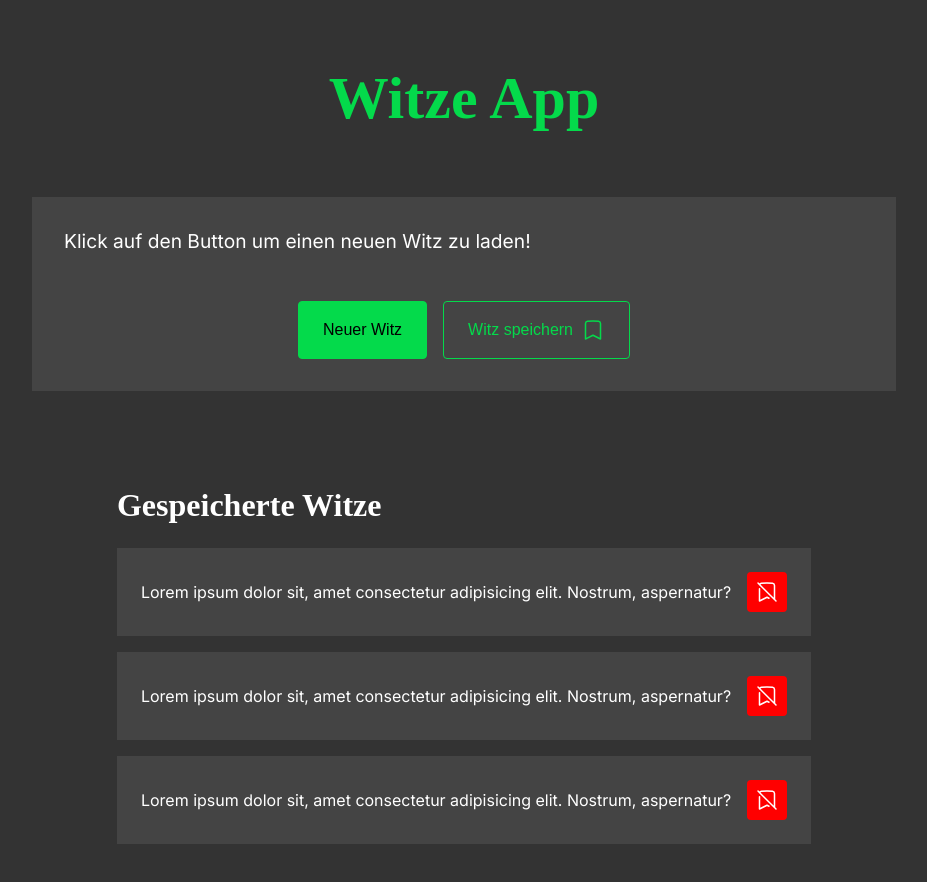
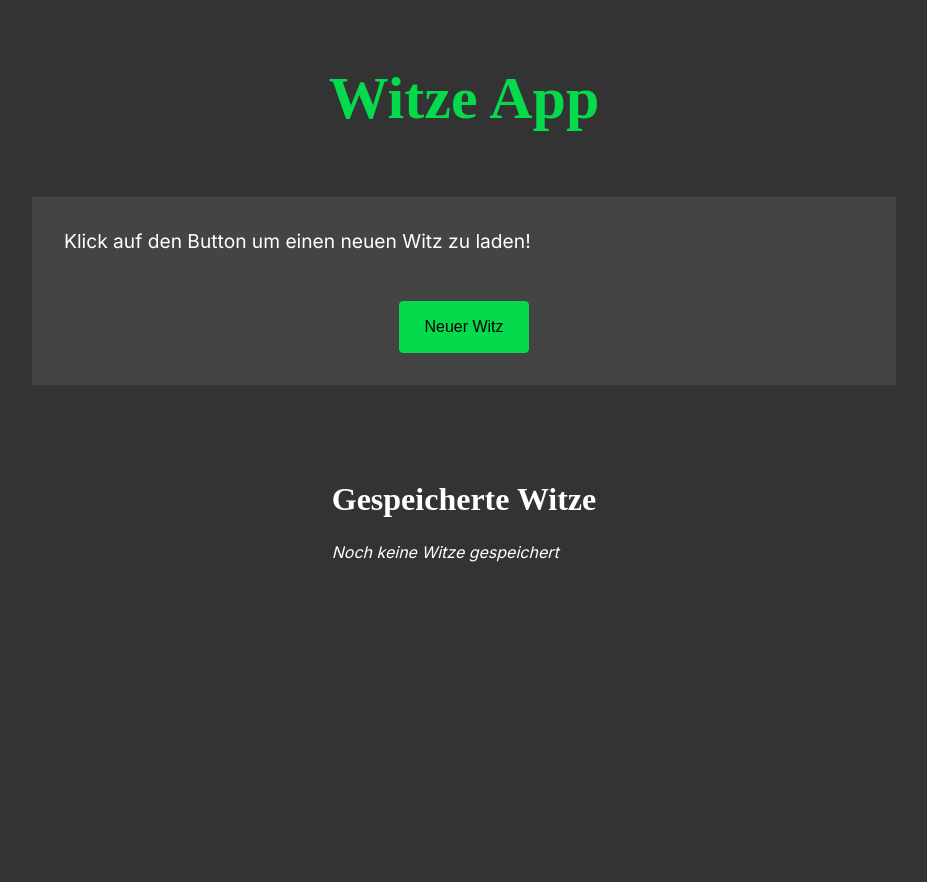
Before and after one commit to harmsi79/witze-app, a website built with Vite: page index.html in a window 1280 px wide. Shown: the whole page, without its empty margins (176-1103 px from the left). After the commit the page ends 800 px from the top, so only its background shows below. Built offline with nearby package versions, Linux system fonts and the light colour scheme; a web font is replaced by a local one.

Commit message:
add save and remove

```diff
--- a/index.html
+++ b/index.html
@@ -15,7 +15,7 @@
         </p>
         <div class="current-joke__actions">
           <button class="current-joke__generate">Neuer Witz</button>
-          <button class="current-joke__save">
+          <button class="current-joke__save current-joke__save--disabled">
             <span>Witz speichern</span>
             <svg
               xmlns="http://www.w3.org/2000/svg"
@@ -36,74 +36,7 @@
       </div>
       <div class="saved-jokes">
         <h2 class="saved-jokes__heading">Gespeicherte Witze</h2>
-        <div class="saved-jokes__list">
-          <div class="saved-joke">
-            <div class="saved-joke__text">
-              Lorem ipsum dolor sit, amet consectetur adipisicing elit. Nostrum,
-              aspernatur?
-            </div>
-            <button class="saved-joke__remove">
-              <svg
-                xmlns="http://www.w3.org/2000/svg"
-                fill="none"
-                viewBox="0 0 24 24"
-                stroke-width="1.5"
-                stroke="currentColor"
-                class="saved-joke__remove-icon"
-              >
-                <path
-                  stroke-linecap="round"
-                  stroke-linejoin="round"
-                  d="m3 3 1.664 1.664M21 21l-1.5-1.5m-5.485-1.242L12 17.25 4.5 21V8.742m.164-4.078a2.15 2.15 0 0 1 1.743-1.342 48.507 48.507 0 0 1 11.186 0c1.1.128 1.907 1.077 1.907 2.185V19.5M4.664 4.664 19.5 19.5"
-                />
-              </svg>
-            </button>
-          </div>
-          <div class="saved-joke">
-            <div class="saved-joke__text">
-              Lorem ipsum dolor sit, amet consectetur adipisicing elit. Nostrum,
-              aspernatur?
-            </div>
-            <button class="saved-joke__remove">
-              <svg
-                xmlns="http://www.w3.org/2000/svg"
-                fill="none"
-                viewBox="0 0 24 24"
-                stroke-width="1.5"
-                stroke="currentColor"
-                class="saved-joke__remove-icon"
-              >
-                <path
-                  stroke-linecap="round"
-                  stroke-linejoin="round"
-                  d="m3 3 1.664 1.664M21 21l-1.5-1.5m-5.485-1.242L12 17.25 4.5 21V8.742m.164-4.078a2.15 2.15 0 0 1 1.743-1.342 48.507 48.507 0 0 1 11.186 0c1.1.128 1.907 1.077 1.907 2.185V19.5M4.664 4.664 19.5 19.5"
-                />
-              </svg>
-            </button>
-          </div>
-          <div class="saved-joke">
-            <div class="saved-joke__text">
-              Lorem ipsum dolor sit, amet consectetur adipisicing elit. Nostrum,
-              aspernatur?
-            </div>
-            <button class="saved-joke__remove">
-              <svg
-                xmlns="http://www.w3.org/2000/svg"
-                fill="none"
-                viewBox="0 0 24 24"
-                stroke-width="1.5"
-                stroke="currentColor"
-                class="saved-joke__remove-icon"
-              >
-                <path
-                  stroke-linecap="round"
-                  stroke-linejoin="round"
-                  d="m3 3 1.664 1.664M21 21l-1.5-1.5m-5.485-1.242L12 17.25 4.5 21V8.742m.164-4.078a2.15 2.15 0 0 1 1.743-1.342 48.507 48.507 0 0 1 11.186 0c1.1.128 1.907 1.077 1.907 2.185V19.5M4.664 4.664 19.5 19.5"
-                />
-              </svg>
-            </button>
-          </div>
-        </div>
+        <div class="saved-jokes__list"></div>
       </div>
     </div>
     <script type="module" src="/main.js"></script>
--- a/main.js
+++ b/main.js
@@ -1,13 +1,75 @@
 import { fetchJoke } from "./fetch";
+import { getSavedJokes, removeJoke, saveJoke } from "./save";
 import "./styles/main.scss";
 
 const currentJokeEl = document.querySelector(".current-joke__text");
 const loadNewJokeBtn = document.querySelector(".current-joke__generate");
+const saveJokeBtn = document.querySelector(".current-joke__save");
+const savedJokesListEl = document.querySelector(".saved-jokes__list");
+
+let currentJoke = "";
 
 async function loadNewJoke() {
   const joke = await fetchJoke();
 
+  if (!currentJoke) {
+    saveJokeBtn.classList.remove("current-joke__save--disabled");
+  }
+
+  currentJoke = joke;
   currentJokeEl.innerText = joke;
 }
 
+function saveCurrentJoke() {
+  if (currentJoke) {
+    saveJoke(currentJoke);
+    renderSavedJokes();
+  }
+}
+
+function removeSavedJoke(index) {
+  removeJoke(index);
+  renderSavedJokes();
+}
+
+window.removeSavedJoke = removeSavedJoke;
+
+function renderSavedJokes() {
+  const savedJokes = getSavedJokes();
+
+  let html = "";
+
+  savedJokes.forEach((joke, index) => {
+    html += `<div class="saved-joke">
+            <div class="saved-joke__text">
+              ${joke}
+            </div>
+            <button class="saved-joke__remove" onclick="removeSavedJoke(${index})">
+              <svg
+                xmlns="http://www.w3.org/2000/svg"
+                fill="none"
+                viewBox="0 0 24 24"
+                stroke-width="1.5"
+                stroke="currentColor"
+                class="saved-joke__remove-icon"
+              >
+                <path
+                  stroke-linecap="round"
+                  stroke-linejoin="round"
+                  d="m3 3 1.664 1.664M21 21l-1.5-1.5m-5.485-1.242L12 17.25 4.5 21V8.742m.164-4.078a2.15 2.15 0 0 1 1.743-1.342 48.507 48.507 0 0 1 11.186 0c1.1.128 1.907 1.077 1.907 2.185V19.5M4.664 4.664 19.5 19.5"
+                />
+              </svg>
+            </button>
+          </div>`;
+  });
+
+  if (!html) {
+    html = "<em>Noch keine Witze gespeichert</em>";
+  }
+  savedJokesListEl.innerHTML = html;
+}
+
 loadNewJokeBtn.addEventListener("click", loadNewJoke);
+saveJokeBtn.addEventListener("click", saveCurrentJoke);
+
+renderSavedJokes();
--- /dev/null
+++ b/save.js
@@ -0,0 +1,23 @@
+const LOCAL_STORAGE_KEY = "jokes";
+
+export function getSavedJokes() {
+  return JSON.parse(localStorage.getItem(LOCAL_STORAGE_KEY)) || [];
+}
+
+export function saveJoke(joke) {
+  const savedJokes = getSavedJokes();
+
+  if (savedJokes.find((savedJoke) => savedJoke === joke)) {
+    alert("Der Witz wurde schon gespeichert");
+    return;
+  }
+
+  const newSavedJokes = [joke, ...savedJokes];
+  localStorage.setItem(LOCAL_STORAGE_KEY, JSON.stringify(newSavedJokes));
+}
+
+export function removeJoke(index) {
+  const newSavedJokes = getSavedJokes();
+  newSavedJokes.splice(index, 1);
+  localStorage.setItem(LOCAL_STORAGE_KEY, JSON.stringify(newSavedJokes));
+}
--- a/styles/main.scss
+++ b/styles/main.scss
@@ -84,6 +84,10 @@ body {
     align-items: center;
     justify-content: center;
     gap: 0.5rem;
+
+    &--disabled {
+      display: none;
+    }
   }
 
   &__save-icon {
```
